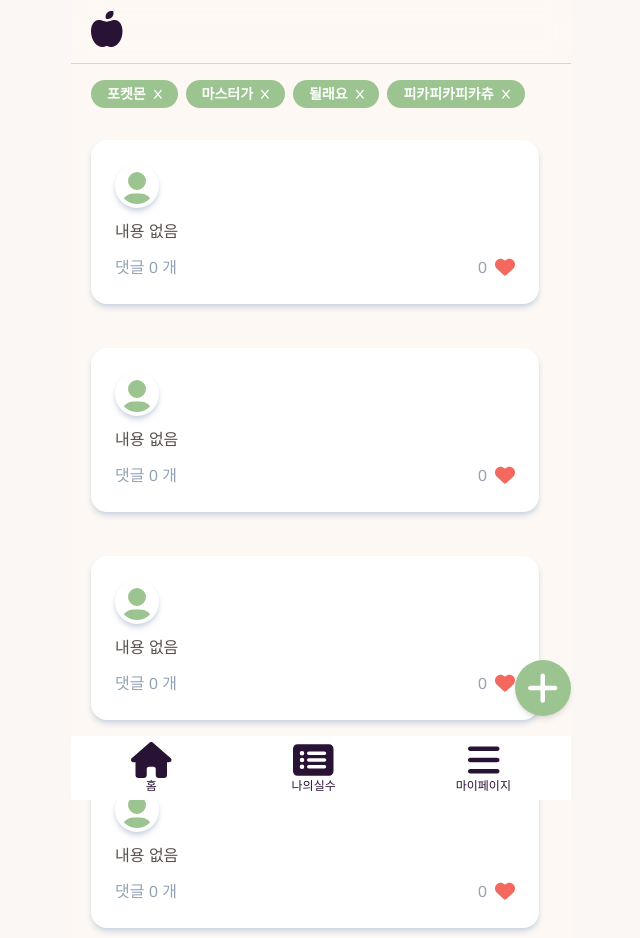
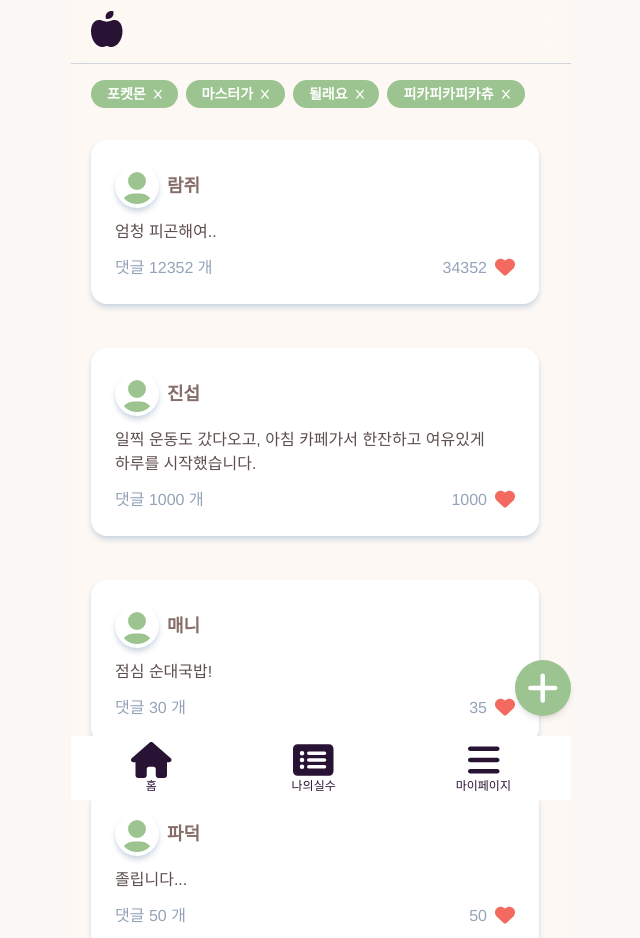
Before and after one commit to coding-union-kr/siltarae-fe, a Next.js app: page /personalMistake in a window 1280 px wide. Shown: the top 938 px of the page, without its empty margins (319-959 px from the left). Built offline with nearby package versions, Linux system fonts and the light colour scheme.

Commit message:
feat: personalMistake 페이지 임시 props 추가

```diff
--- a/pages/personalMistake/index.tsx
+++ b/pages/personalMistake/index.tsx
@@ -8,12 +8,30 @@ export default function PersonalMistake() {
     <div className="bg-[#FDF8F3] px-5 pb-5">
       <div className="flex flex-col gap-5">
         <Tag />
-        <ContentCard />
-        <ContentCard />
-        <ContentCard />
-        <ContentCard />
-        <ContentCard />
-        <ContentCard />
+        <ContentCard
+          author="람쥐"
+          content="엄청 피곤해여.."
+          comments={12352}
+          like={34352}
+        />
+        <ContentCard
+          author="진섭"
+          content="일찍 운동도 갔다오고, 아침 카페가서 한잔하고 여유있게 하루를 시작했습니다."
+          comments={1000}
+          like={1000}
+        />
+        <ContentCard
+          author="매니"
+          content="점심 순대국밥!"
+          comments={30}
+          like={35}
+        />
+        <ContentCard
+          author="파덕"
+          content="졸립니다..."
+          comments={50}
+          like={50}
+        />
       </div>
       <AddPostButton />
     </div>
```
